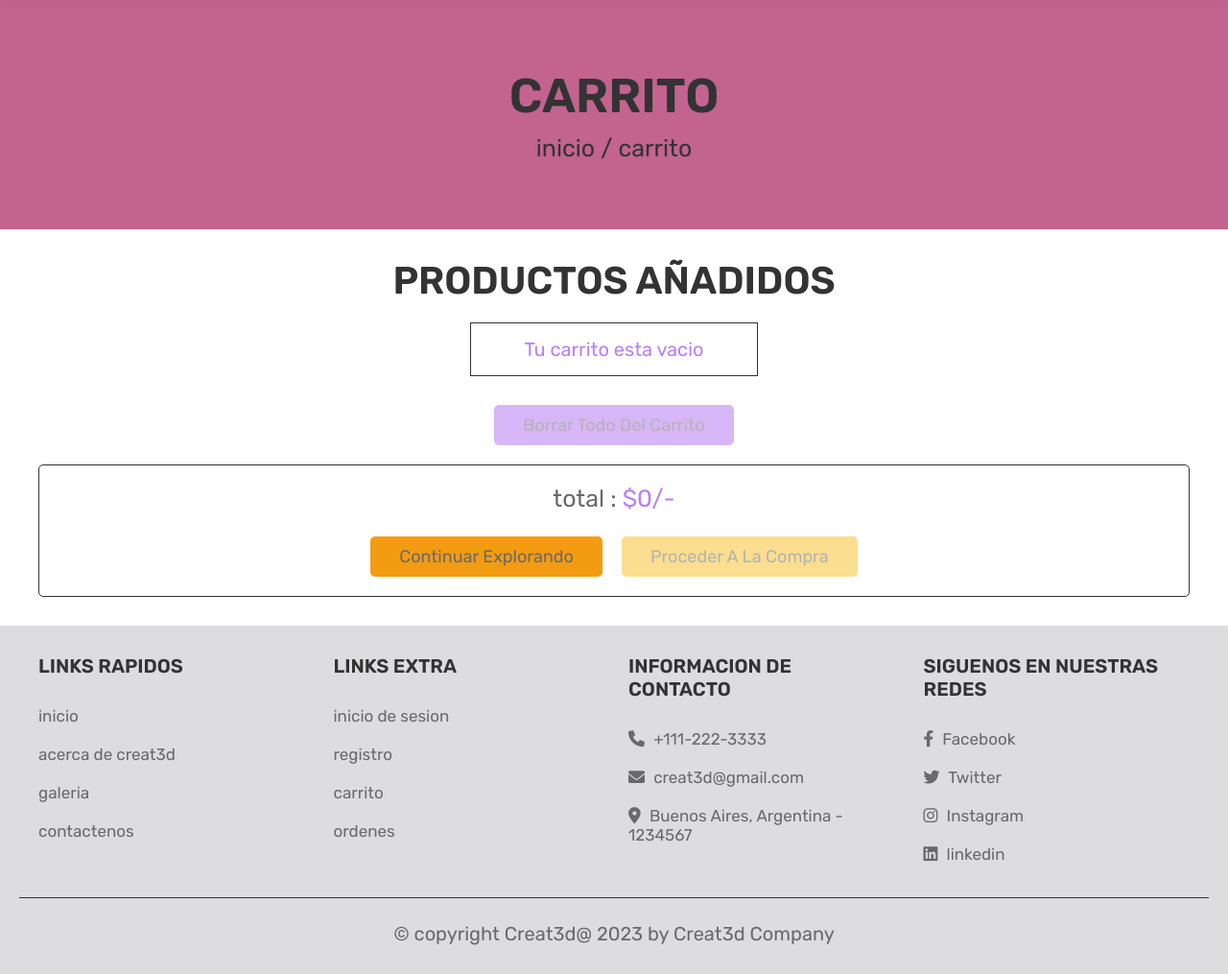
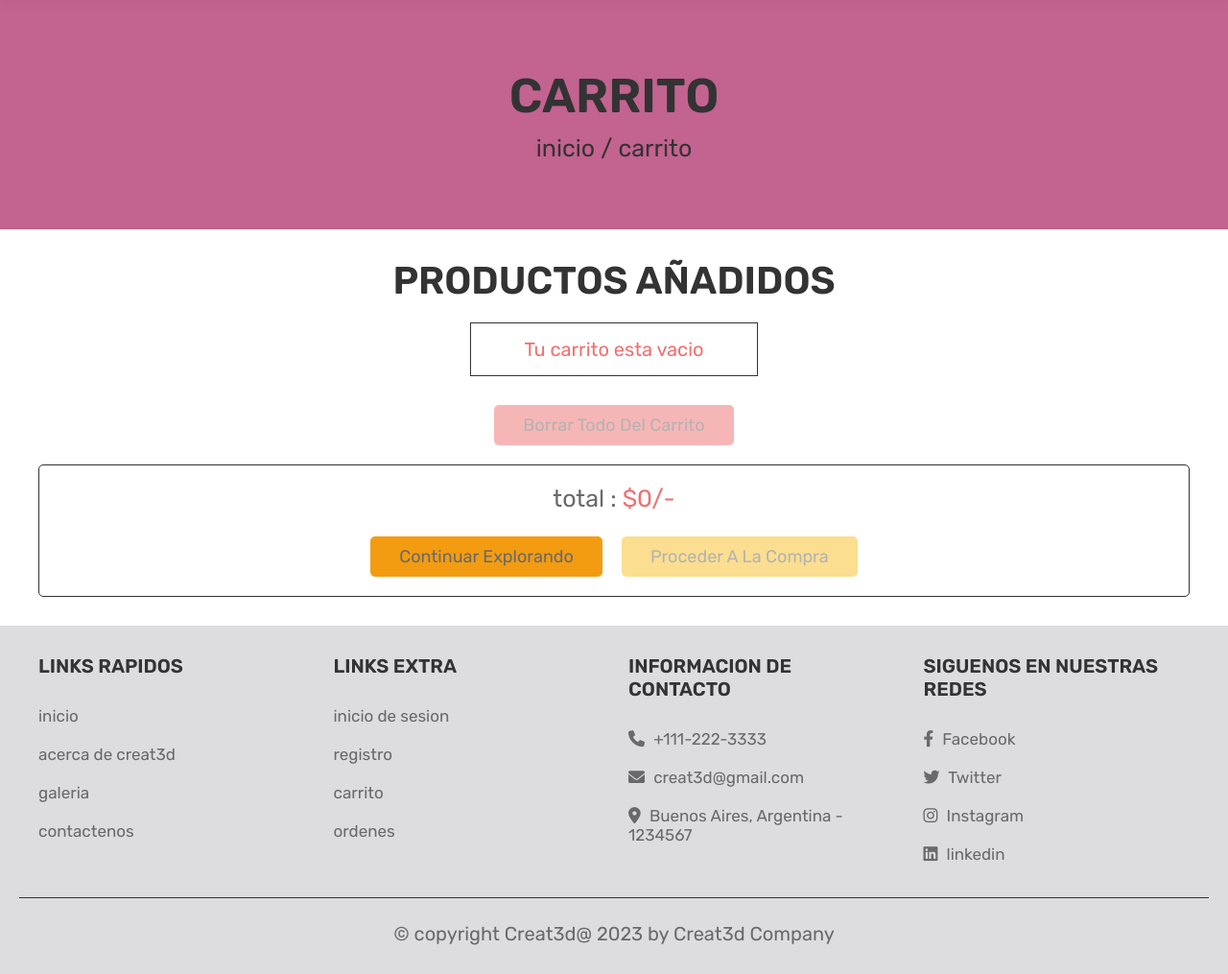
Before and after one commit to UnaSombraaa/Proyecto_Creat3d-FINAL-, a PHP site: page /cart.php in a window 1280 px wide. Shown: the part 75-1090 px from the top of the page at 96% size. Run offline with PHP 8.4, Linux system fonts and the light colour scheme; the visitor is signed in with stand-in values (Sample User, id 1); data that the repository does not hold is empty.

Commit message:
Update style.css

```diff
--- a/project/css/style.css
+++ b/project/css/style.css
@@ -2,7 +2,7 @@
 
 :root{
 
-   --red:#b16ff0e3;
+   --red:rgb(240, 111, 111);
    --orange:#f39c12;
    --black:#333;
    --white:#fff;
@@ -23,7 +23,7 @@
 }
 
 *::selection{
-   background-color: #9c53f0d2;
+   background-color: #5363f0d2;
    color:var(--purple);
 }
 
@@ -129,7 +129,7 @@ section{
 
 .delete-btn{
 
-   background-color: #b16ff0;
+   background-color: rgb(240, 111, 111);
 
 }
 
@@ -503,7 +503,7 @@ section{
 
 .contact form{
    margin:0 auto;
-   background-color:rgb(187, 47, 133);
+   background-color: rgb(179 56 112 / 78%) ;
    border-radius: .5rem;
    border:var(--border);
    padding:2rem;
```
